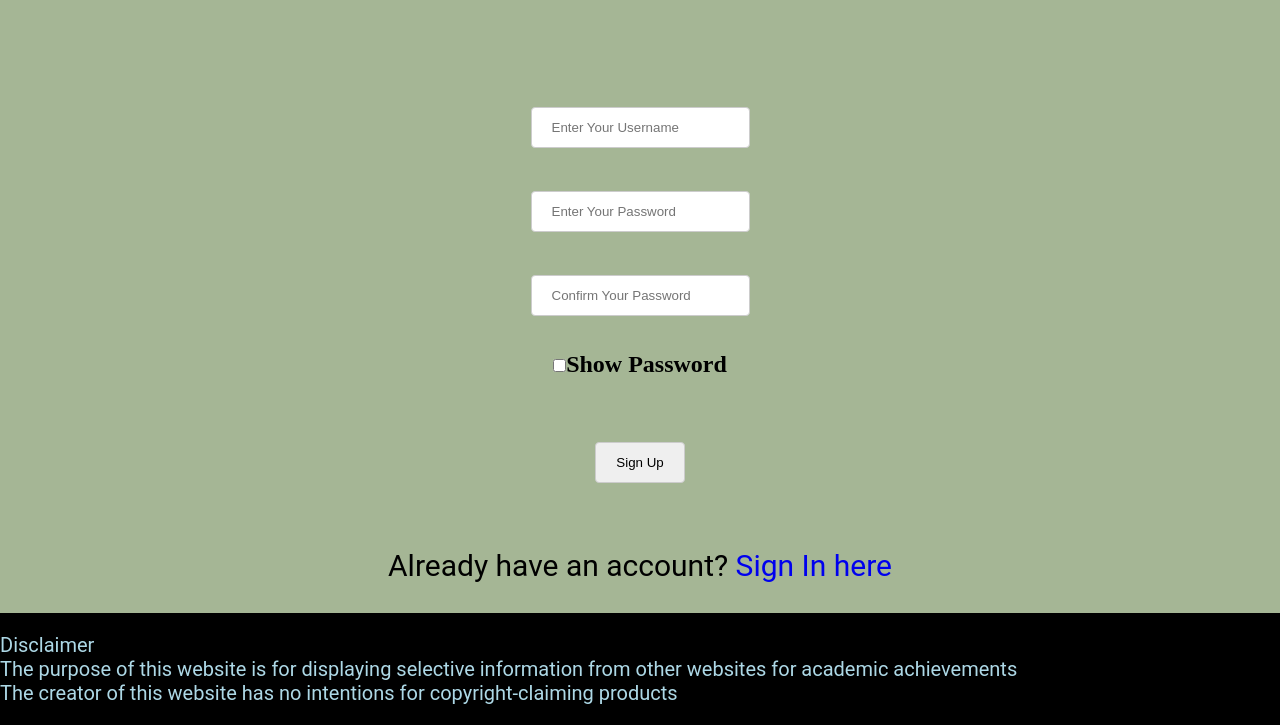
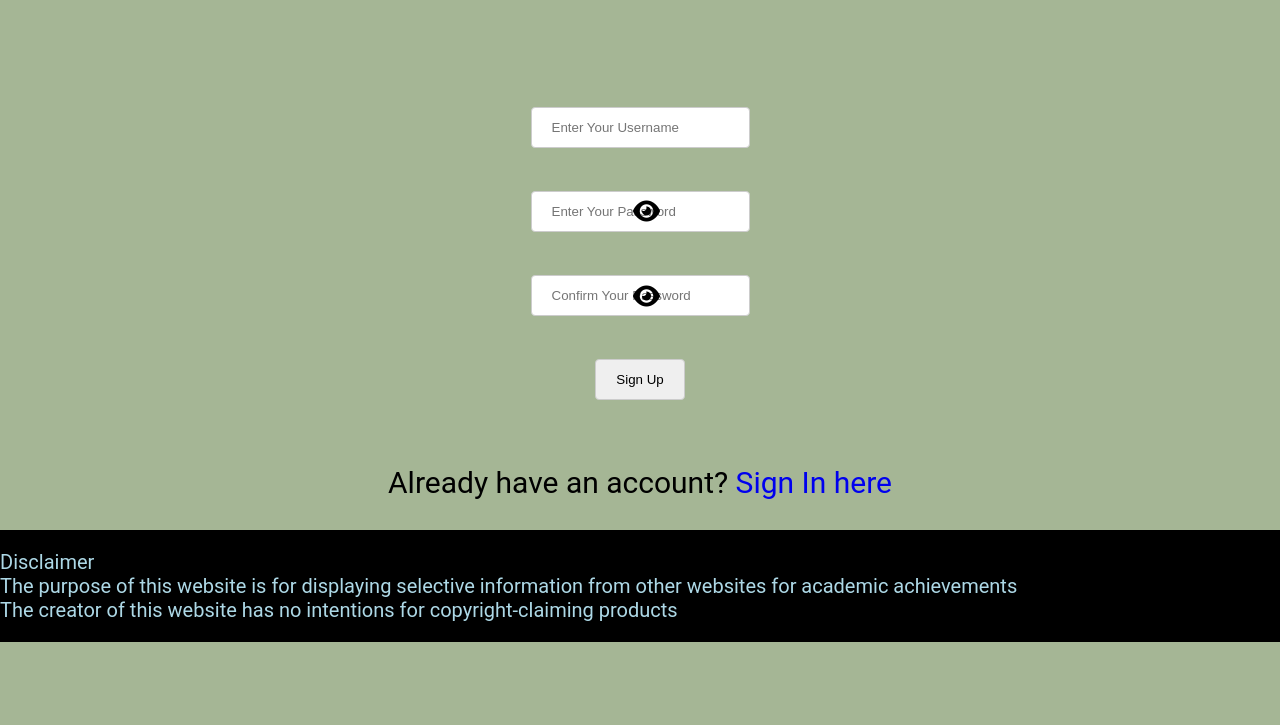
Before and after one commit to DavidWu531/beds, a Flask app: page /register in a window 1280 px wide. Shown: the part 254-979 px from the top of the page. After the commit the page ends 896 px from the top, so only its background shows below. Run offline with Flask 3, Linux system fonts and the light colour scheme.

Commit message:
Modified styling of login and register pages, and added a 500 error page

```diff
--- a/routes.py
+++ b/routes.py
@@ -21,9 +21,14 @@ def not_found(e):
     return render_template('404.html'), 404
 
 
-@app.errorhandler(505)
-def server_error(e):
-    return "It's not you... it's us. Please try again later"
+@app.errorhandler(500)
+def internal_server_error(e):
+    return render_template("500.html"), 500
+
+
+@app.route('/force_500/')
+def deliberate_error():
+    raise Exception("You have forced the internal server error")
 
 
 # Get combo id submitted by user
--- a/static/node.js
+++ b/static/node.js
@@ -1,24 +1,43 @@
-function show_password_login() {
+function show_password() {
     var password_type = document.getElementById("password");
+    const icon_login = document.getElementById('password-login-eye-icon');
     if (password_type.type === "password") {
     password_type.type = "text";
+    icon_login.classList.remove('fa-eye');
+    icon_login.classList.add('fa-eye-slash');
   } else {
     password_type.type = "password";
+    icon_login.classList.remove('fa-eye-slash');
+    icon_login.classList.add('fa-eye');
   }
 }
 
-function show_password_register() {
+
+function show_password_password() {
   var password_type = document.getElementById("password");
-    var confirm_password_type = document.getElementById("confirm-password");
+  const icon_register = document.getElementById('password-eye-icon');
   if (password_type.type === "password") {
   password_type.type = "text";
+  icon_register.classList.remove('fa-eye');
+  icon_register.classList.add('fa-eye-slash');
 } else {
   password_type.type = "password";
+  icon_register.classList.remove('fa-eye-slash');
+  icon_register.classList.add('fa-eye');
+}
 }
 
+
+function show_password_confirm() {
+  var confirm_password_type = document.getElementById("confirm-password");
+  const icon = document.getElementById('confirm-eye-icon');
   if (confirm_password_type.type === "password") {
     confirm_password_type.type = "text";
+    icon.classList.remove('fa-eye');
+    icon.classList.add('fa-eye-slash');
   } else {
     confirm_password_type.type = "password"
+    icon.classList.remove('fa-eye-slash');
+    icon.classList.add('fa-eye');
   }
 }
--- a/static/style.css
+++ b/static/style.css
@@ -337,3 +337,27 @@ input {
   color: white;
   cursor: pointer;
 }
+
+#password-eye-icon {
+  position: absolute;
+  right: 620px;
+  top: 465px;
+  transform: translateY(-50%);
+  cursor: pointer;
+}
+
+#password-login-eye-icon {
+  position: absolute;
+  right: 620px;
+  top: 467px;
+  transform: translateY(-50%);
+  cursor: pointer;
+}
+
+#confirm-eye-icon {
+  position: absolute;
+  right: 620px;
+  top: 550px;
+  transform: translateY(-50%);
+  cursor: pointer;
+}
--- a/templates/register.html
+++ b/templates/register.html
@@ -3,6 +3,7 @@
 {% extends 'layout.html' %}
 {% block content %}
 <head>
+  <link rel="stylesheet" href="https://cdnjs.cloudflare.com/ajax/libs/font-awesome/6.0.0-beta3/css/all.min.css">
   <meta charset="UTF-8">
   <title>Register</title>
   <link rel="stylesheet" href="/static/style.css">
@@ -24,9 +25,17 @@
                 {% endwith %}
                 <br>
                 <input id="username" name="username" type="text" placeholder="Enter Your Username" minlength="6" maxlength="30" class="textbox" required/></br></br>
+
+                <div>
                   <input id="password" name="password" type="password" placeholder="Enter Your Password" minlength="8" class="textbox" required/></br></br>
+                  <i class="fas fa-eye eye-icon" id="password-eye-icon" onclick="show_password_password()"></i>
+                </div>
+
+                <div>
                   <input id="confirm-password" name="confirm-password" type="password" placeholder="Confirm Your Password" minlength="8" class="textbox" required/></br></br>
-                <input type="checkbox" onclick="show_password_register()">Show Password</br></br></br>
+                  <i class="fas fa-eye eye-icon" id="confirm-eye-icon" onclick="show_password_confirm()"></i>
+                </div>
+
                   <input type="submit" class="btn" value="Sign Up"></br><br>
             </form>
         </h2>
```
Also changed, not shown: templates/500.html (added, +20 -0 lines), templates/login.html (+6 -5 lines), beds.db. Lines whose indentation alone changed are shown as unchanged.
